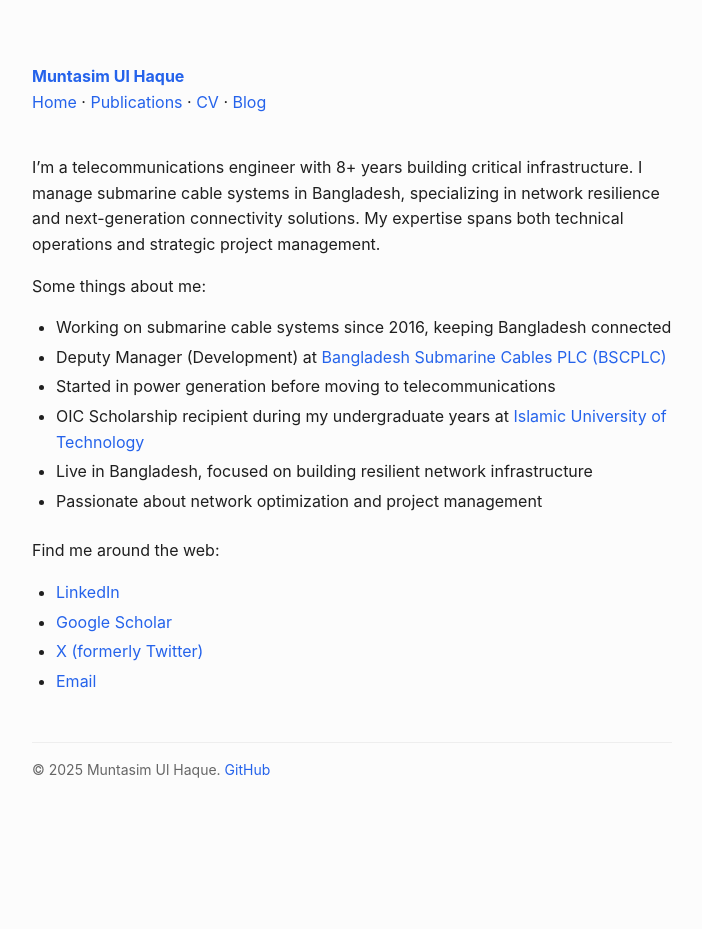
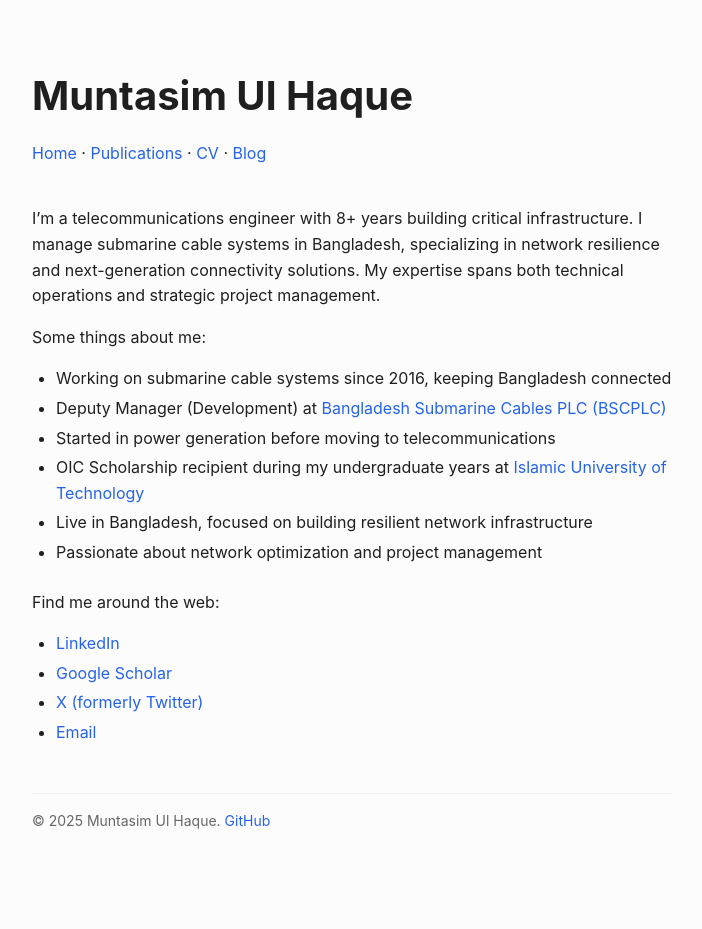
Before and after one commit to muntasimulhaque/muntasimulhaque.github.io, a Jekyll site: the page built from index.md, in a window 1280 px wide. Shown: the whole page, without its empty margins (288-990 px from the left). Built offline with Jekyll 4.4.1, drawn with Linux system fonts in a browser that asks for light colours; before the commit the page ends 900 px from its top, so only the background shows below that.

Commit message:
Update style.css

```diff
--- a/assets/css/style.css
+++ b/assets/css/style.css
@@ -15,22 +15,25 @@ body {
   padding: 4rem 1rem 5rem;
 }
 
-/* Site header styling */
+/* Site header styling with stronger specificity */
 .site-header {
   margin-bottom: 2.5rem;
 }
 
-.site-title {
+/* Make the site title much larger and styled like text instead of a link */
+.site-header .site-title {
   display: block;
-  font-size: 2.5rem; /* INCREASED from 1.875rem */
-  font-weight: 700; /* INCREASED from 600 */
-  margin-bottom: 0.8rem; /* INCREASED from 0.5rem */
-  color: #1f1f1f; /* Same as your body text color */
-  text-decoration: none;
+  font-size: 2.5rem !important; /* Much larger, with !important to override */
+  font-weight: 700 !important; /* Make it bold */
+  margin-bottom: 0.8rem;
+  color: #1f1f1f !important; /* Same as body text */
+  text-decoration: none !important; /* No underline */
 }
 
-.site-title:hover {
-  text-decoration: none;
+/* Ensure the site title doesn't get underlined on hover */
+.site-header .site-title:hover {
+  text-decoration: none !important;
+  color: #1f1f1f !important;
 }
 
 .site-nav {
@@ -45,6 +48,16 @@ body {
 
 .site-nav a:hover {
   text-decoration: underline;
+}
+
+/* Ensure Home link has the same styling as other nav links */
+.site-nav a[href="/"] {
+  color: #2563eb !important;
+}
+
+.site-nav a[href="/"]:hover {
+  text-decoration: underline;
+  color: #2563eb !important;
 }
 
 /* Typography */
@@ -220,7 +233,7 @@ a[href="/"] {
   display: inline;
   margin-top: 0;
   font-size: inherit;
-  color: #2563eb !important; /* Force the same blue color as other links */
+  color: #2563eb !important;
 }
 
 a[href="/"]:hover {
```
